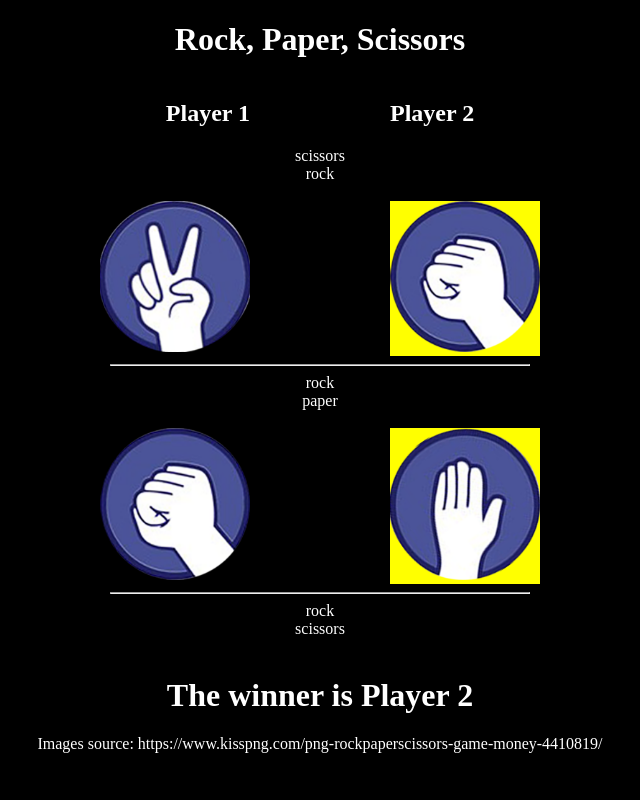
After one commit to sanderhelleso/cst-336, a PHP site: page /practice/rps/rps.php in a window 1280 px wide. The commit adds this page. Shown: the whole page, without its empty margins (320-960 px from the left). Run offline with PHP 8.4, Linux system fonts and the light colour scheme.

Commit message:
started on lab

```diff
--- a/labs/lab2/functions.php
+++ b/labs/lab2/functions.php
@@ -19,6 +19,7 @@
     echo "<div id='grid-container'>";
     showSignsAndScore($files);
     play($path, $files);
+
     function play($path, $files) {
 
         // function to create a random img with sign from folder
@@ -84,7 +85,7 @@
         displayPoints($GLOBALS['signs']);
 
         printPoints($GLOBALS['points']);
-        echo "<a id='playAgain' href='./'>Play Again</a>";
+        echo "<a id='playAgain' >Play Again</a>";
         echo "</div>";
 
         // clear array with signs for each time user clicks play
--- a/labs/lab2/index.php
+++ b/labs/lab2/index.php
@@ -1,4 +1,8 @@
 <?php
+    header("Cache-Control: no-store, no-cache, must-revalidate, max-age=0");
+    header("Cache-Control: post-check=0, pre-check=0", false);
+    header("Pragma: no-cache");
+
     include 'functions.php';
 ?>
 
--- /dev/null
+++ b/practice/rps/functions.php
@@ -0,0 +1,116 @@
+<?php
+
+    for ($i = 0; $i < 3; $i++) {
+        rps();
+    }
+
+    function rps() {
+
+        $rps = array('scissors', 'rock', 'paper');
+
+        $playerOneRoll = $rps[randomIndex()];
+        $playerTwoRoll = $rps[randomIndex()];
+
+        while ($playerOneRoll == $playerTwoRoll) {
+            $playerOneRoll = $rps[randomIndex()];
+            $playerTwoRoll = $rps[randomIndex()];
+        }
+
+
+        getWinner($playerOneRoll, $playerTwoRoll, $rps);
+
+    }
+
+    function randomIndex() {
+        return rand(0, 2);
+    }
+
+    function getWinner($playerOneRoll, $playerTwoRoll, $rps) {
+
+        echo $playerOneRoll;
+        echo "<br>";
+        echo $playerTwoRoll;
+        echo "<br><br>";
+
+
+        // scissors vs rock
+        if ($playerOneRoll == $rps[0] && $playerTwoRoll == $rps[1]) {
+            echo "<div class='row'>";
+                echo "<div class='col r'><img src='img/$playerOneRoll.png' alt='" . ucfirst($playerOneRoll) . "'width='150'></div>";
+                echo "<div class='col matchWinner'><img src='img/$playerTwoRoll.png' alt='" . ucfirst($playerTwoRoll) . "'width='150'></div>";
+            echo "</div>";
+            echo "<hr>";
+            return;
+        }
+
+        if ($playerTwoRoll == $rps[1] && $playerOneRoll == $rps[0]) {
+            echo "<div class='row'>";
+                echo "<div class='col matchWinner'><img src='img/$playerOneRoll.png' alt='" . ucfirst($playerOneRoll) . "'width='150'></div>";
+                echo "<div class='col '><img src='img/$playerTwoRoll.png' alt='" . ucfirst($playerTwoRoll) . "'width='150'></div>";
+            echo "</div>";
+            echo "<hr>";
+            return;
+        }
+
+        // scissors vs paper
+        if ($playerOneRoll == $rps[0] && $playerTwoRoll == $rps[2]) {
+            echo "<div class='row'>";
+                echo "<div class='col '><img src='img/$playerOneRoll.png' alt='" . ucfirst($playerOneRoll) . "'width='150'></div>";
+                echo "<div class='col matchWinner'><img src='img/$playerTwoRoll.png' alt='" . ucfirst($playerTwoRoll) . "'width='150'></div>";
+            echo "</div>";
+            echo "<hr>";
+            return;
+        }
+
+        if ($playerTwoRoll == $rps[2] && $playerOneRoll == $rps[0]) {
+            echo "<div class='row'>";
+                echo "<div class='col matchWinner'><img src='img/$playerOneRoll.png' alt='" . ucfirst($playerOneRoll) . "'width='150'></div>";
+                echo "<div class='col '><img src='img/$playerTwoRoll.png' alt='" . ucfirst($playerTwoRoll) . "'width='150'></div>";
+            echo "</div>";
+            echo "<hr>";
+            return;
+        }
+
+        // rock vs paper
+        if ($playerOneRoll == $rps[1] && $playerTwoRoll == $rps[2]) {
+            echo "<div class='row'>";
+                echo "<div class='col '><img src='img/$playerOneRoll.png' alt='" . ucfirst($playerOneRoll) . "'width='150'></div>";
+                echo "<div class='col matchWinner'><img src='img/$playerTwoRoll.png' alt='" . ucfirst($playerTwoRoll) . "'width='150'></div>";
+            echo "</div>";
+            echo "<hr>";
+            return;
+        }
+
+        if ($playerTwoRoll == $rps[2] && $playerOneRoll == $rps[1]) {
+            echo "<div class='row'>";
+                echo "<div class='col matchWinner'><img src='img/$playerOneRoll.png' alt='" . ucfirst($playerOneRoll) . "'width='150'></div>";
+                echo "<div class='col '><img src='img/$playerTwoRoll.png' alt='" . ucfirst($playerTwoRoll) . "'width='150'></div>";
+            echo "</div>";
+            echo "<hr>";
+            return;
+        }
+
+        // scissor vs paper
+        if ($playerOneRoll == $rps[0] && $playerTwoRoll == $rps[2]) {
+            echo "<div class='row'>";
+                echo "<div class='col '><img src='img/$playerOneRoll.png' alt='" . ucfirst($playerOneRoll) . "'width='150'></div>";
+                echo "<div class='col matchWinner'><img src='img/$playerTwoRoll.png' alt='" . ucfirst($playerTwoRoll) . "'width='150'></div>";
+            echo "</div>";
+            echo "<hr>";
+            return;
+        }
+
+        if ($playerTwoRoll == $rps[2] && $playerOneRoll == $rps[0]) {
+            echo "<div class='row'>";
+                echo "<div class='col matchWinner'><img src='img/$playerOneRoll.png' alt='" . ucfirst($playerOneRoll) . "'width='150'></div>";
+                echo "<div class='col '><img src='img/$playerTwoRoll.png' alt='" . ucfirst($playerTwoRoll) . "'width='150'></div>";
+            echo "</div>";
+            echo "<hr>";
+            return;
+        }
+
+    }
+
+
+
+?>
--- /dev/null
+++ b/practice/rps/rps.php
@@ -0,0 +1,67 @@
+
+
+<!DOCTYPE html>
+<html>
+
+<head>
+    <title> RPS </title>
+    <style type="text/css">
+        body {
+            background-color: black;
+            color: white;
+            text-align: center;
+        }
+
+        .row {
+            display: flex;
+            justify-content: center;
+        }
+
+        .col {
+            text-align: center;
+            margin: 0 70px;
+        }
+
+        .matchWinner {
+            background-color: yellow;
+            margin: 0 70px;
+        }
+
+        #finalWinner {
+            margin: 0 auto;
+            width: 500px;
+            text-align: center;
+        }
+
+        hr {
+            width:33%;
+        }
+    </style>
+</head>
+
+<body>
+
+    <h1> Rock, Paper, Scissors </h1>
+
+    <div class="row">
+        <div class="col">
+            <h2>Player 1</h2>
+        </div>
+        <div class="col">
+            <h2>Player 2</h2>
+        </div>
+    </div>
+
+    <?php
+        include 'functions.php';
+    ?>
+
+    <div id="finalWinner">
+
+        <h1>The winner is Player 2</h1>
+
+    </div>
+    Images source: https://www.kisspng.com/png-rockpaperscissors-game-money-4410819/
+</body>
+
+</html>
```
Also changed, not shown: hw/hw2/css/style.css (added, +11 -0 lines), hw/hw2/inc/functions.php (added, +21 -0 lines), hw/hw2/index.php (added, +14 -0 lines), practice/rps/img/paper.png (added), practice/rps/img/rock.png (added), practice/rps/img/scissors.png (added).
